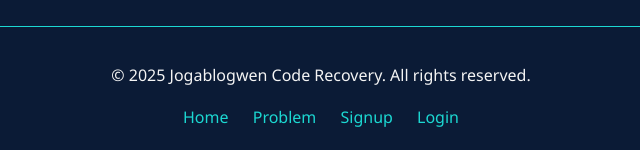
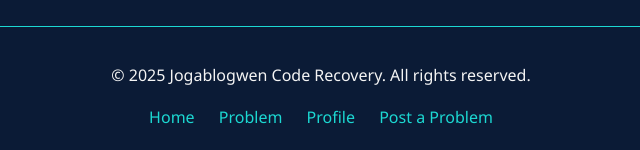
Before and after one commit to ConfirmedDead/lean-six-sigma, a PHP site: page /Lean-Six-Sigma/postProblemPage.php in a window 1280 px wide. Shown: the part 1012-1162 px from the top of the page, without its empty margins (319-959 px from the left). Run offline with PHP 8.4, Linux system fonts and the light colour scheme; the visitor is signed in with stand-in values (Sample User, id 1).

Commit message:
Update postProblemPage.php

```diff
--- a/postProblemPage.php
+++ b/postProblemPage.php
@@ -65,7 +65,7 @@ if ($_SERVER["REQUEST_METHOD"] == "POST") {
             <ul>
                 <li><a href="index.php">Home</a></li>
                 <li><a href="problemPage.php">Problem</a></li>
-                <li><a href="postProblemPage.php">Post a Problem?</a></li>
+                <li><a href="postProblemPage.php">Post a Problem</a></li>
                 <li><a href="profile.php">Profile</a></li>
                 <li><a href="logout.php">Logout</a></li>
             </ul>
@@ -109,15 +109,15 @@ if ($_SERVER["REQUEST_METHOD"] == "POST") {
         </form>
     </div>
 
-    <!-- Footer -->
+  <!-- footer -->
  <footer class="footer">
     <div class="footer-content">
         <p>&copy; 2025 Jogablogwen Code Recovery. All rights reserved.</p>
         <div class="footer-links">
             <a href="index.php">Home</a>
             <a href="problemPage.php">Problem</a>
-                <a href="signupPage.php">Signup</a>
-                <a href="loginPage.php">Login</a>
+                <a href="profile.php">Profile</a>
+                <a href="postProblemPage.php">Post a Problem</a>
         </div>
     </div>
     </footer>
```
Lines whose indentation alone changed are shown as unchanged.
